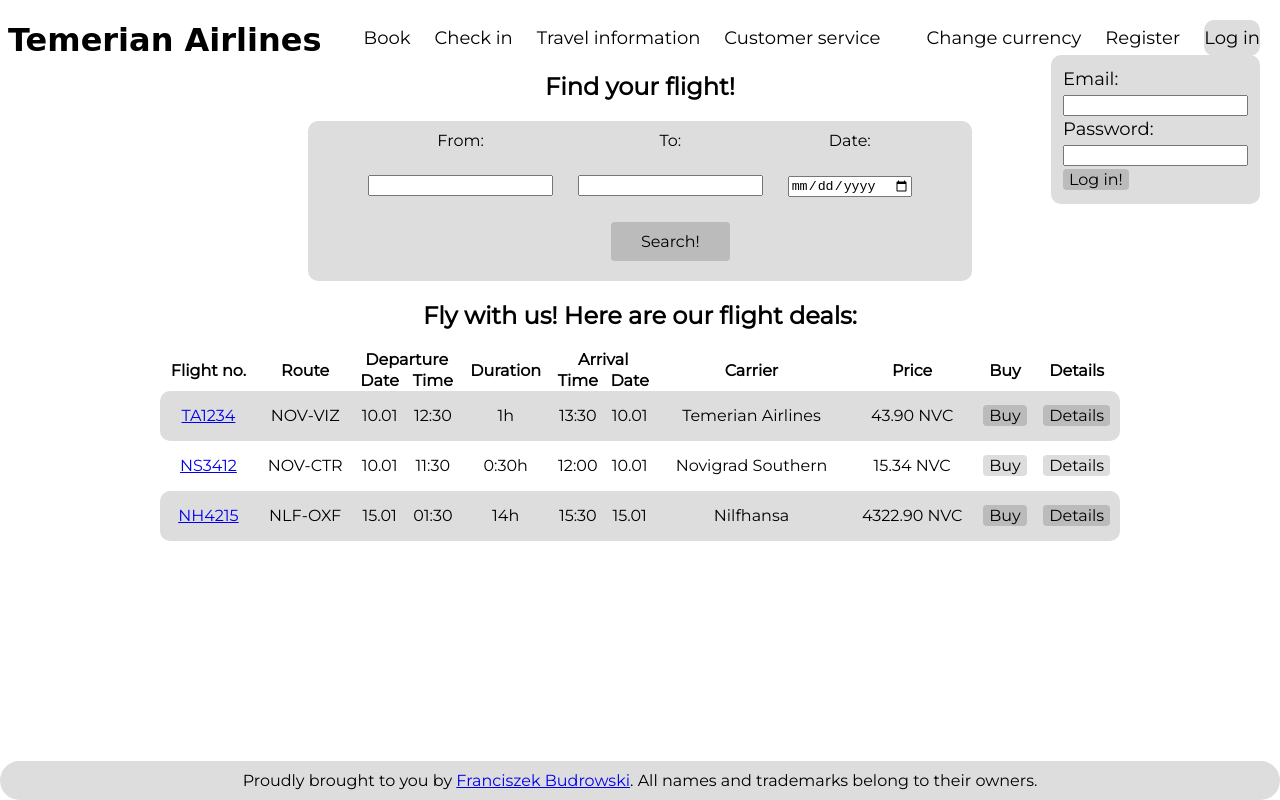
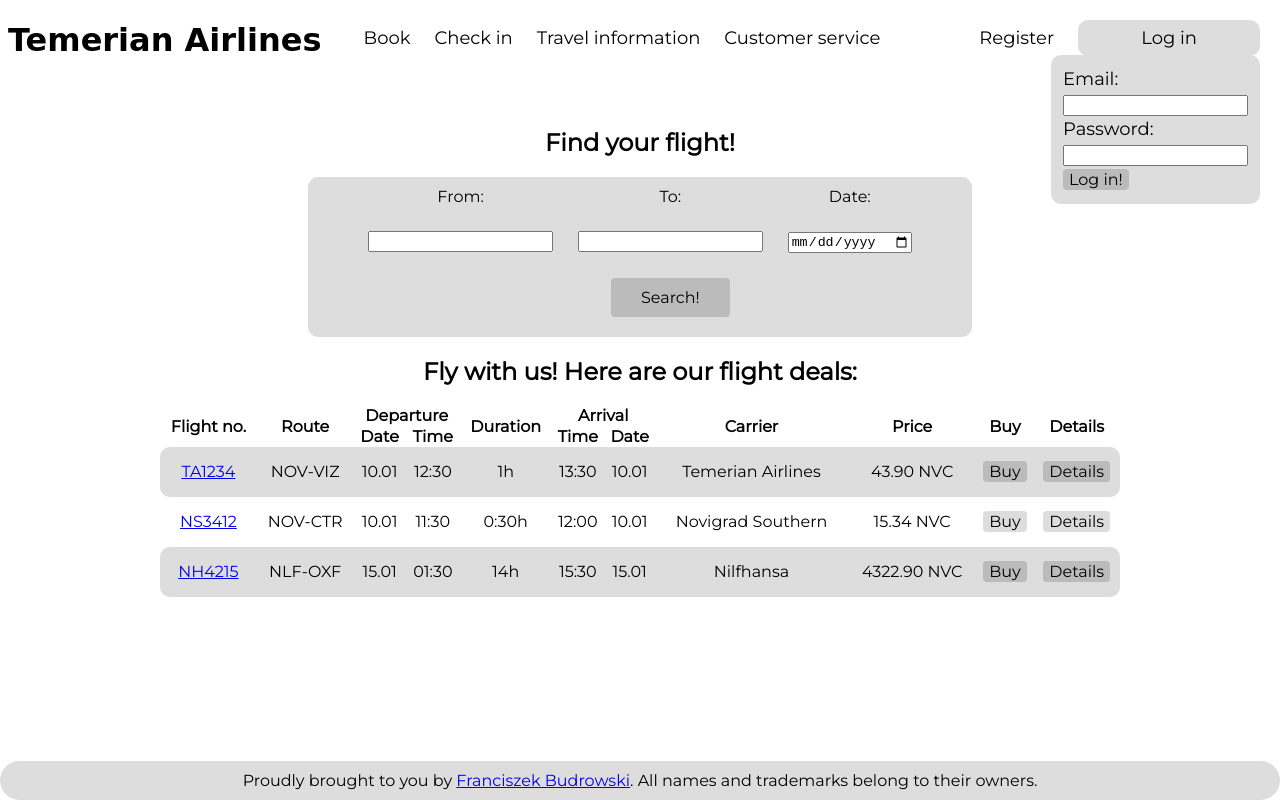
Before and after one commit to fbudrowski/airline-site, a plain HTML site: page index.html in a window 1280 px wide. In both pictures the pointer is over the link "Log in". Drawn offline with Linux system fonts and the light colour scheme; a script that the page names is missing; a web font is replaced by a local one.

Commit message:
Fixed login plugin

```diff
--- a/css/main.css
+++ b/css/main.css
@@ -68,6 +68,16 @@
 
     background-color: #ddd;
     overflow: visible;
+}
+
+.header-dropbtn a{
+    transition: padding-left 2s, padding-right 2s;
+}
+
+.header-dropdown:hover .header-dropbtn a{
+    padding-left: 63px;
+    padding-right: 63px;
+    background-color: #ddd;
 }
 
 .header-dropdown:hover .header-dropdown-content{
```
